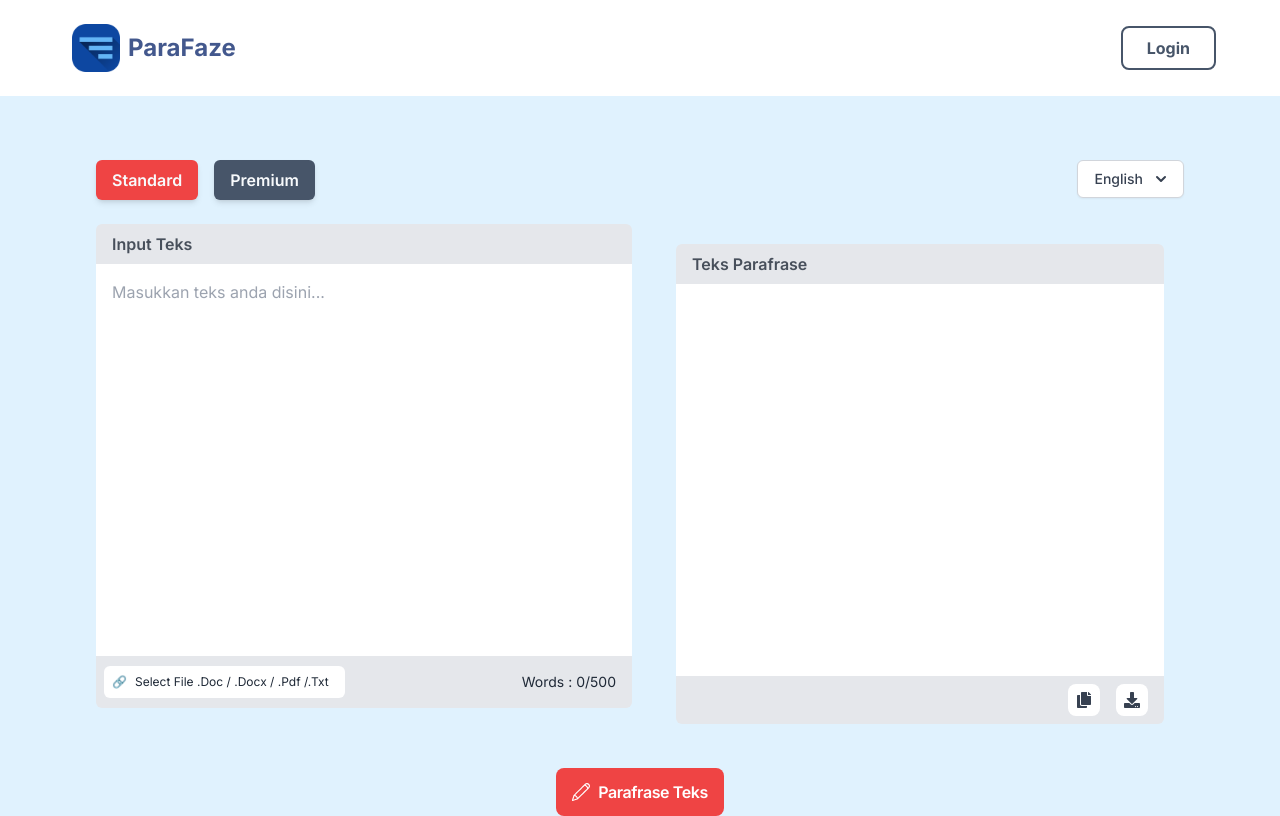
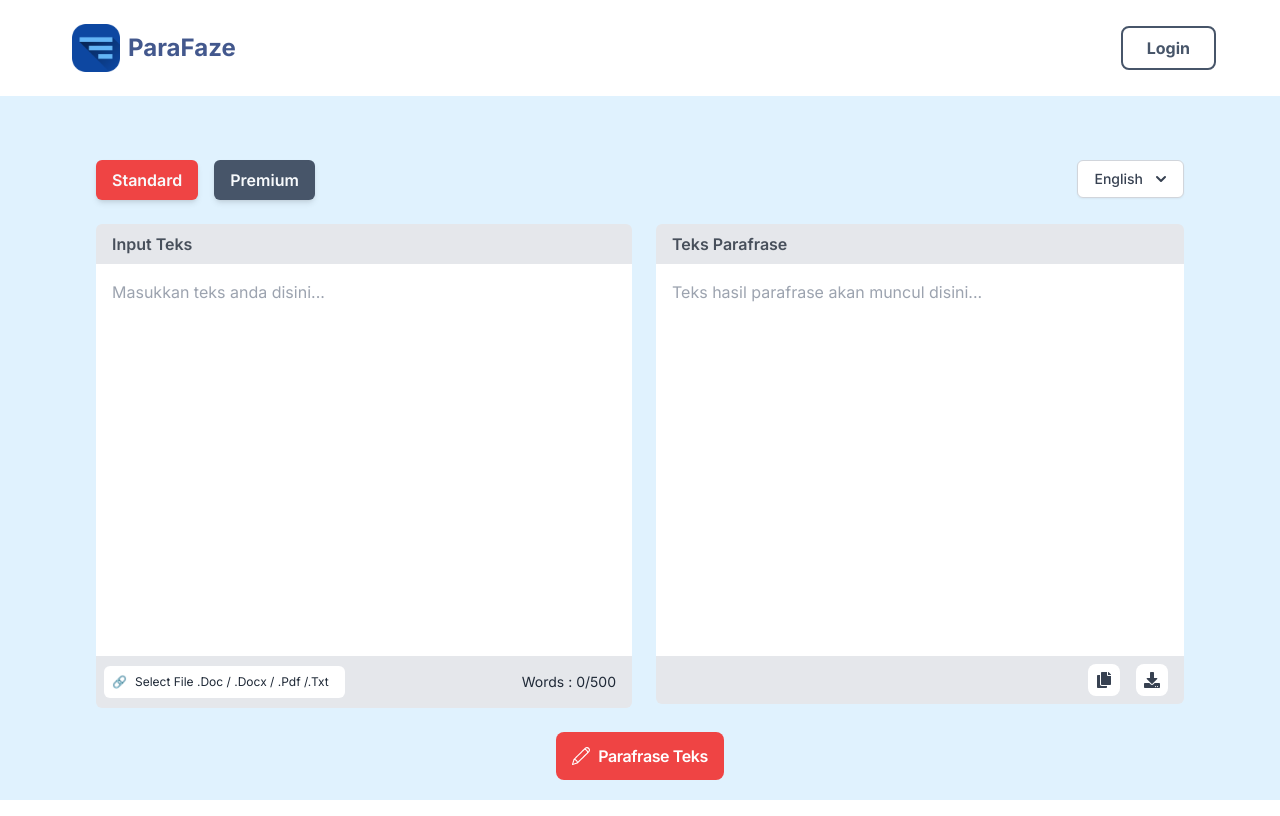
Before and after one commit to alfazh123/ParaFaze, a Next.js app: page / in a window 1280 px wide. Built offline with nearby package versions, Linux system fonts and the light colour scheme.

Commit message:
Revert "feat: type of button"
This reverts commit 922ed4a448aa9fbf15f5cfbcc1cbcfca6b9712f5.

```diff
--- a/src/pages/component/text-area-output.tsx
+++ b/src/pages/component/text-area-output.tsx
@@ -1,19 +1,19 @@
-import { FaCopy, FaDownload } from "react-icons/fa";
+import {FaCopy, FaDownload} from "react-icons/fa";
 import React from "react";
 
-interface TextAreaOutputProps {
-    textOutput: string;
-}
+export function TextAreaOutput({...params}) {
+    const textOutput = params.textOutput ? params.textOutput : "";
 
-export function TextAreaOutput({ textOutput }: TextAreaOutputProps) {
-    function copyToClipboard() {
-        navigator.clipboard.writeText(textOutput);
-        alert("Copied to clipboard");
+    const copyToClipboard = () => {
+        navigator.clipboard.writeText(textOutput)
+            .then(
+                _ => alert("Copied to clipboard")
+            );
     }
 
-    function downloadText() {
+    const downloadText = () => {
         const element = document.createElement("a");
-        const file = new Blob([textOutput], { type: "text/plain" });
+        const file = new Blob([textOutput], {type: 'text/plain'});
         element.href = URL.createObjectURL(file);
         element.download = "output.txt";
         document.body.appendChild(element);
@@ -21,12 +21,12 @@ export function TextAreaOutput({ textOutput }: TextAreaOutputProps) {
     }
 
     return (
-        <div className="p-5 w-full flex flex-col">
+        <div className="w-full flex flex-col">
             <div className="rounded-md">
                 <div className="flex flex-col">
                     <label
                         htmlFor="output"
-                        className="text-gray-800 text-opacity-80 bg-gray-200 rounded-t-md py-2 pl-4 font-semibold"
+                        className="text-gray-800 text-opacity-80 bg-gray-200 rounded-t-md py-2 pl-4 font-semibold select-none"
                     >
                         Teks Parafrase
                     </label>
@@ -35,30 +35,29 @@ export function TextAreaOutput({ textOutput }: TextAreaOutputProps) {
                         name="output"
                         id=""
                         rows={15}
-                        className="text-gray-800 py-4 pl-4 outline-none w-full"
+                        className="text-gray-600 py-4 pl-4 outline-none w-full text-area-scrollbar pr-2"
                         readOnly
                         value={textOutput}
-                        style={{ resize: "none" }}
+                        style={{resize: "none"}}
+                        placeholder={"Teks hasil parafrase akan muncul disini..."}
                     ></textarea>
                 </div>
                 <div className="flex bg-gray-200 p-2 rounded-b-md justify-end w-full pr-4">
                     <div className="flex gap-4">
                         <button
-                            type="button"
                             onClick={copyToClipboard}
                             title="copyButton"
                             className="bg-white p-2 rounded-lg text-gray-700 hover:bg-sky-100 transition duration-200 ease-in-out"
                         >
-                            <FaCopy />
+                            <FaCopy/>
                         </button>
 
                         <button
-                            type="button"
                             onClick={downloadText}
                             title="downloadButton"
                             className="bg-white p-2 rounded-lg text-gray-700 hover:bg-sky-100 transition duration-200 ease-in-out"
                         >
-                            <FaDownload />
+                            <FaDownload/>
                         </button>
                     </div>
                 </div>
```
